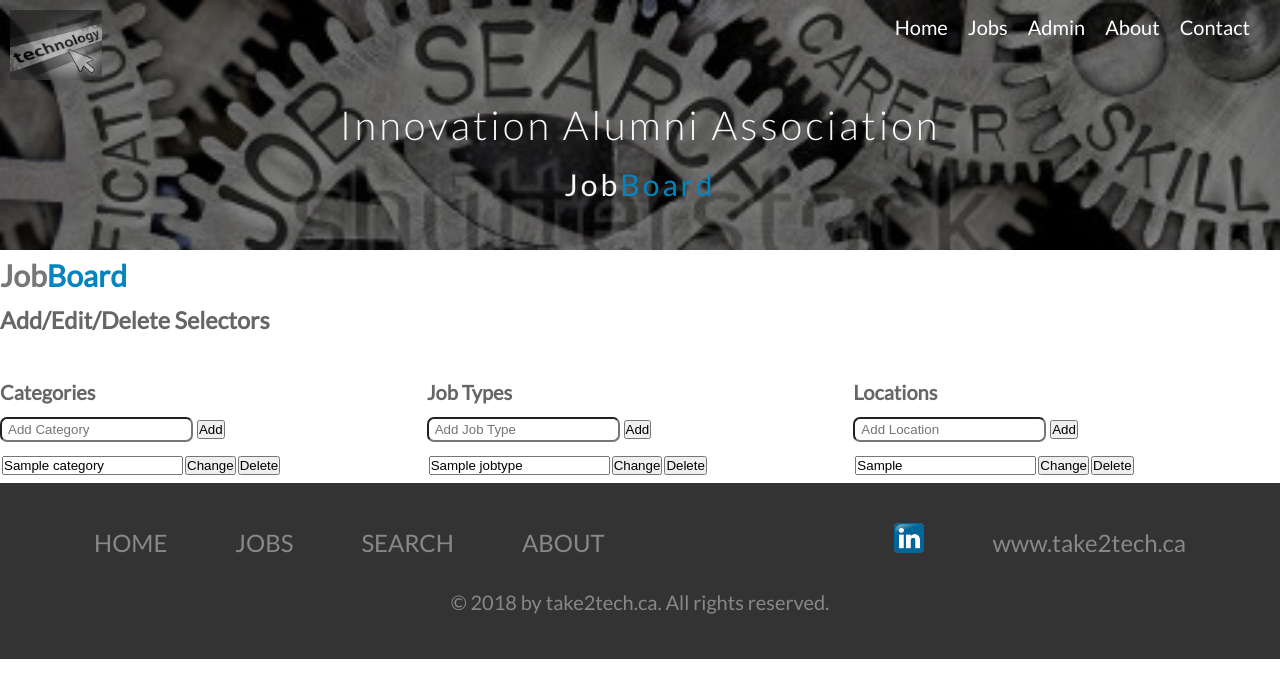
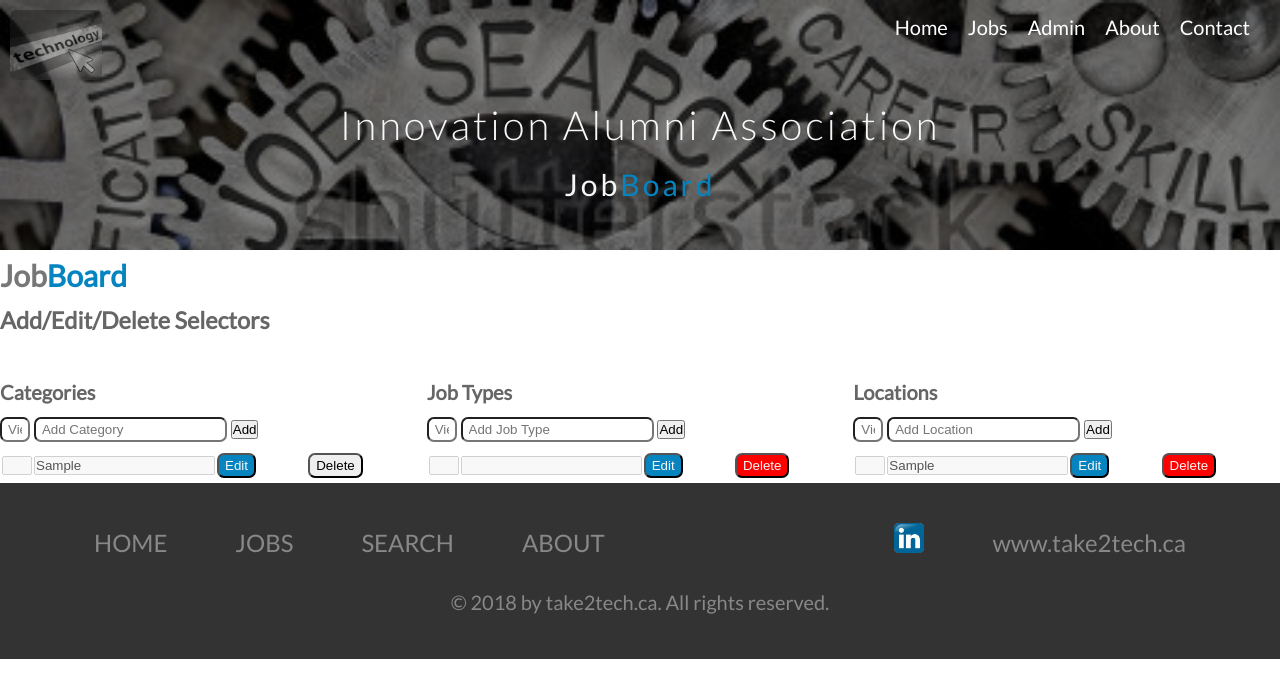
Before and after one commit to tmurvv/InnoJobBoard, a PHP site: page /addeditselectors.php?id=1 in a window 1280 px wide. Shown: the top 698 px of the page. Run offline with PHP 8.4, Linux system fonts and the light colour scheme; tables that the repository leaves empty or names only in its code hold one stand-in row (values such as "Sample post"); data that the repository does not hold is empty.

Commit message:
Worked on add/edit/delete selector page

```diff
--- a/addeditselectors.php
+++ b/addeditselectors.php
@@ -9,17 +9,17 @@
     $db = new Database();
 
     //Create Category Query
-    $query = "SELECT * FROM categories";
+    $query = "SELECT * FROM categories ORDER BY categoryViewOrder";
     //Run Query
     $categories = $db->select($query);
 
     //Create Job Type Query
-    $query = "SELECT * FROM jobtypes";
+    $query = "SELECT * FROM jobtypes ORDER BY jobTypeViewOrder";
     //Run Query
     $jobtypes = $db->select($query);
 
     //Create Location Query
-    $query = "SELECT * FROM locations";
+    $query = "SELECT * FROM locations ORDER BY locationViewOrder";
     //Run Query
     $locations = $db->select($query);
 ?>
@@ -27,19 +27,21 @@
     if(isset($_POST['addcat'])){
         //Assign Vars
         $category = mysqli_real_escape_string($db->link, $_POST['category']);
+        $categoryViewOrder = mysqli_real_escape_string($db->link, $_POST['categoryvieworder']);
 
         //Simple validation
 
-        $query = "INSERT INTO categories (name) VALUES('$category')";
+        $query = "INSERT INTO categories (category, categoryViewOrder) VALUES('$category', '$categoryViewOrder')";
         $insert = $db->insert($query);
     }
     if(isset($_POST['editcat'])){
         //Assign Vars
         $category = mysqli_real_escape_string($db->link, $_POST['category']);
+        $categoryViewOrder = mysqli_real_escape_string($db->link, $_POST['categoryvieworder']);
 
         //Simple validation
 
-        $query = "UPDATE categories SET name = '$category' WHERE id=".$id;
+        $query = "UPDATE categories SET category = '$category', categoryViewOrder = '$categoryViewOrder' WHERE id=".$id;
         $update = $db->update($query);
     }
     if(isset($_POST['deletecat'])){
@@ -51,19 +53,21 @@
     if(isset($_POST['addjobtype'])){
         //Assign Vars
         $jobtype = mysqli_real_escape_string($db->link, $_POST['jobtype']);
+        $jobtypevieworder = mysqli_real_escape_string($db->link, $_POST['jobtypevieworder']);
 
         //Simple validation
 
-        $query = "INSERT INTO jobtypes (name) VALUES('$jobtype')";
+        $query = "INSERT INTO jobtypes (jobType, jobTypeViewOrder) VALUES('$jobtype', '$jobtypevieworder')";
         $insert = $db->insert($query);
     }
     if(isset($_POST['editjobtype'])){
         //Assign Vars
         $jobtype = mysqli_real_escape_string($db->link, $_POST['jobtype']);
+        $jobtypevieworder = mysqli_real_escape_string($db->link, $_POST['jobtypevieworder']);
 
         //Simple validation
 
-        $query = "UPDATE jobtypes SET name = '$jobtype' WHERE id=".$id;
+        $query = "UPDATE jobtypes SET jobType = '$jobtype', jobTypeViewOrder = '$jobtypevieworder' WHERE id=".$id;
         $update = $db->update($query);
     }
     if(isset($_POST['deletejobtype'])){
@@ -74,19 +78,21 @@
     if(isset($_POST['addlocation'])){
         //Assign Vars
         $location = mysqli_real_escape_string($db->link, $_POST['location']);
+        $locationvieworder = mysqli_real_escape_string($db->link, $_POST['locationvieworder']);
 
         //Simple validation
 
-        $query = "INSERT INTO locations (location) VALUES('$location')";
+        $query = "INSERT INTO locations (location, locationViewOrder) VALUES('$location', '$locationvieworder')";
         $insert = $db->insert($query);
     }
     if(isset($_POST['editlocation'])){
         //Assign Vars
         $location = mysqli_real_escape_string($db->link, $_POST['location']);
+        $locationvieworder = mysqli_real_escape_string($db->link, $_POST['locationvieworder']);
 
         //Simple validation
 
-        $query = "UPDATE locations SET location = '$location' WHERE id=".$id;
+        $query = "UPDATE locations SET location = '$location', locationViewOrder = '$locationvieworder' WHERE id=".$id;
         $update = $db->update($query);
     }
     if(isset($_POST['deletelocation'])){
@@ -115,6 +121,7 @@
             <div class="updateSelectors__selector">
                 <h4>Categories</h4>
                 <form method="post" action="addeditselectors.php">
+                    <input type="text" name="categoryvieworder" placeholder="View Order" class="btn updateSelectors__selector--item-order" />
                     <input type="text" name="category" placeholder="Add Category" class="btn" />
                     <button type="submit" name="addcat">Add</button>
                 </form>
@@ -125,13 +132,17 @@
                         <form method="post" action="addeditselectors.php?id=<?php echo $row['id'] ?>">
                         <tr class="updateSelectors__selector--item">
                             <td>
-                                <input name="category" value="<?php echo $row['name']; ?>" />
+                                <input class="updateSelectors__selector--item-order" name="categoryvieworder" value="<?php echo $row['categoryViewOrder']; ?>" disabled />
                             </td>
                             <td>
-                                <button type="submit" name="editcat">Change</button>
+                                <input name="category" value="<?php echo $row['category']; ?>" disabled />
                             </td>
                             <td>
-                                <button type="submit" name="deletecat">Delete</button>
+                                <button class="updateSelectors__selector--item-saveEdit btn btn__primary" type="button" onclick="startEditSelector(this);" style="opacity:1;visibility:visible">Edit</button>
+                                <button class="updateSelectors__selector--item-saveEdit btn btn__primary" type="submit" name="editcat" style="opacity:0;visibility:hidden">Save</button>
+                            </td>
+                            <td>
+                                <button type="submit" name="deletecat" class="btn btn_danger">Delete</button>
                             </td>
                             <tr>
                             </form>
@@ -143,6 +154,7 @@
                 <h4>Job Types</h4>
 
                 <form method="post" action="addeditselectors.php">
+                    <input type="text" name="jobtypevieworder" placeholder="View Order" class="btn updateSelectors__selector--item-order" />
                     <input type="text" name="jobtype" placeholder="Add Job Type" class="btn" />
                     <button type="submit" name="addjobtype">Add</button>
                 </form>
@@ -152,13 +164,17 @@
                         <form method="post" action="addeditselectors.php?id=<?php echo $row['id'] ?>">
                         <tr class="updateSelectors__selector--item">
                             <td>
-                                <input name="jobtype" value="<?php echo $row['name']; ?>" />
+                                <input class="updateSelectors__selector--item-order" name="jobtypevieworder" value="<?php echo $row['jobTypeViewOrder']; ?>" disabled />
                             </td>
                             <td>
-                                <button type="submit" name="editjobtype">Change</button>
+                                <input name="jobtype" value="<?php echo $row['jobType']; ?>" disabled />
                             </td>
                             <td>
-                                <button type="submit" name="deletejobtype">Delete</button>
+                                <button class="updateSelectors__selector--item-saveEdit btn btn__primary" type="button" onclick="startEditSelector(this);" style="opacity:1;visibility:visible">Edit</button>
+                                <button class="updateSelectors__selector--item-saveEdit btn btn__primary" type="submit" name="editjobtype" style="opacity:0;visibility:hidden">Save</button>
+                            </td>
+                            <td>
+                                <button type="submit" name="deletejobtype" class="btn btn__danger">Delete</button>
                             </td>
                             <tr>
                             </form>
@@ -171,6 +187,7 @@
                 <h4>Locations</h4>
 
                 <form method="post" action="addeditselectors.php">
+                    <input type="text" name="locationvieworder" placeholder="View Order" class="btn updateSelectors__selector--item-order" />
                     <input type="text" name="location" placeholder="Add Location" class="btn" />
                     <button type="submit" name="addlocation">Add</button>
                 </form>
@@ -181,13 +198,17 @@
                     <form method="post" action="addeditselectors.php?id=<?php echo $row['id'] ?>">
                     <tr class="updateSelectors__selector--item">
                         <td>
-                            <input name="location" value="<?php echo $row['location']; ?>" />
+                            <input class="updateSelectors__selector--item-order" name="locationvieworder" value="<?php echo $row['locationViewOrder']; ?>" disabled/>
                         </td>
                         <td>
-                            <button type="submit" name="editlocation">Change</button>
+                            <input name="location" value="<?php echo $row['location']; ?>" disabled/>
                         </td>
                         <td>
-                            <button type="submit" name="deletelocation">Delete</button>
+                            <button class="updateSelectors__selector--item-saveEdit btn btn__primary" type="button" onclick="startEditSelector(this);" style="opacity:1;visibility:visible">Edit</button>
+                            <button class="updateSelectors__selector--item-saveEdit btn btn__primary" type="submit" name="editlocation" style="opacity:0;visibility:hidden">Save</button>
+                        </td>
+                        <td>
+                            <button type="submit" name="deletelocation" class="btn btn__danger">Delete</button>
                         </td>
                         <tr>
                         </form>
--- a/css/style.compiled.css
+++ b/css/style.compiled.css
@@ -143,7 +143,8 @@
   .hero__logo {
     height: 70px;
     margin: 10px;
-    opacity: .6; }
+    opacity: .45;
+    border-radius: 6px; }
   .hero__mainNav {
     margin: 10px;
     display: flex;
@@ -370,3 +371,5 @@
   justify-content: space-between; }
   .updateSelectors__selector {
     flex: 1; }
+    .updateSelectors__selector--item-order {
+      width: 1.5rem; }
--- a/index.php
+++ b/index.php
@@ -146,7 +146,7 @@
             <ul class="footer__topRow--contact">
                 <li>
                     <a href="http://www.linkedin.com/in/tisha-murvihill-tech" target="_blank">
-                        <img src="img/linkedIn.jpg" alt="linkedIn icon" class="footer__contact--linkedImage">
+                        <img src="../img/linkedIn.jpg" alt="linkedIn icon" class="footer__contact--linkedImage">
                     </a>
                 </li>
                 <li>
--- a/js/script.js
+++ b/js/script.js
@@ -2,7 +2,17 @@
 
 "use strict";
 
-function clickMe() {
-    alert("You are communicating with the script.js file");
-    console.log("imin");
+function startEditSelector(clickedItem) {
+    alert('imin: ' + clickedItem);
+    var item=clickedItem.parentElement.previousElementSibling.children[0];
+    var itemOrder=item.parentElement.previousElementSibling.children[0];
+    var saveButt=clickedItem.nextElementSibling;
+
+    item.disabled=false;
+    itemOrder.disabled=false;
+    saveButt.style.visibility="visible";
+    saveButt.style.opacity=1;
+    clickedItem.style.visibility="hidden";
+    clickedItem.style.opacity=0;
+
 }
--- a/sass/components/admin/_selectors.scss
+++ b/sass/components/admin/_selectors.scss
@@ -9,11 +9,14 @@
         //background-color: slateblue;
         flex: 1;
 
-
         &--item {
           //background-color: lime;
+            &-order {
+                width: 1.5rem;
+            }
+            &-saveEdit {
 
-
+            }
         }
     }
 }
```
Also changed, not shown: css/style.prefix.css (+5 -2 lines), css/style.css, 1 other file.
